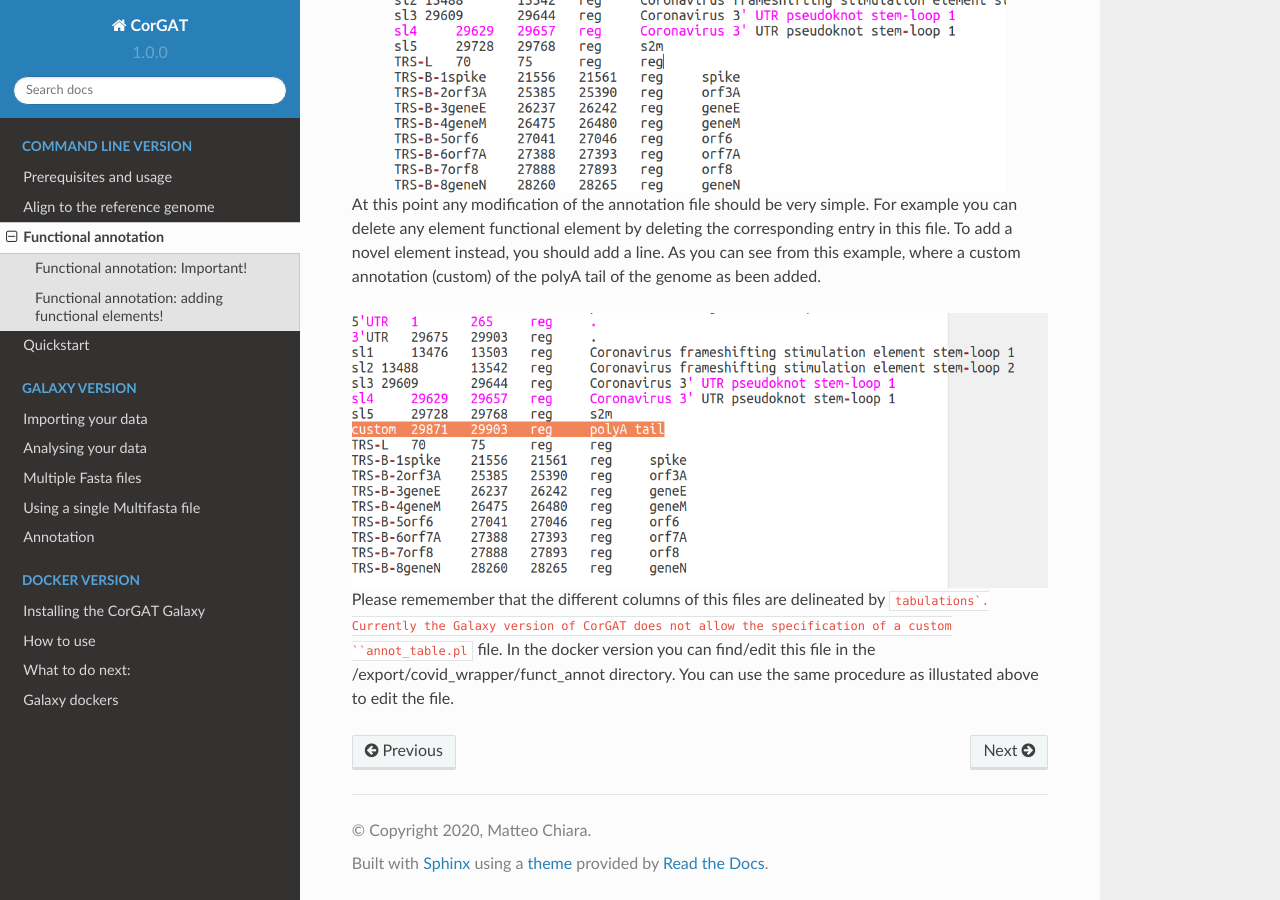
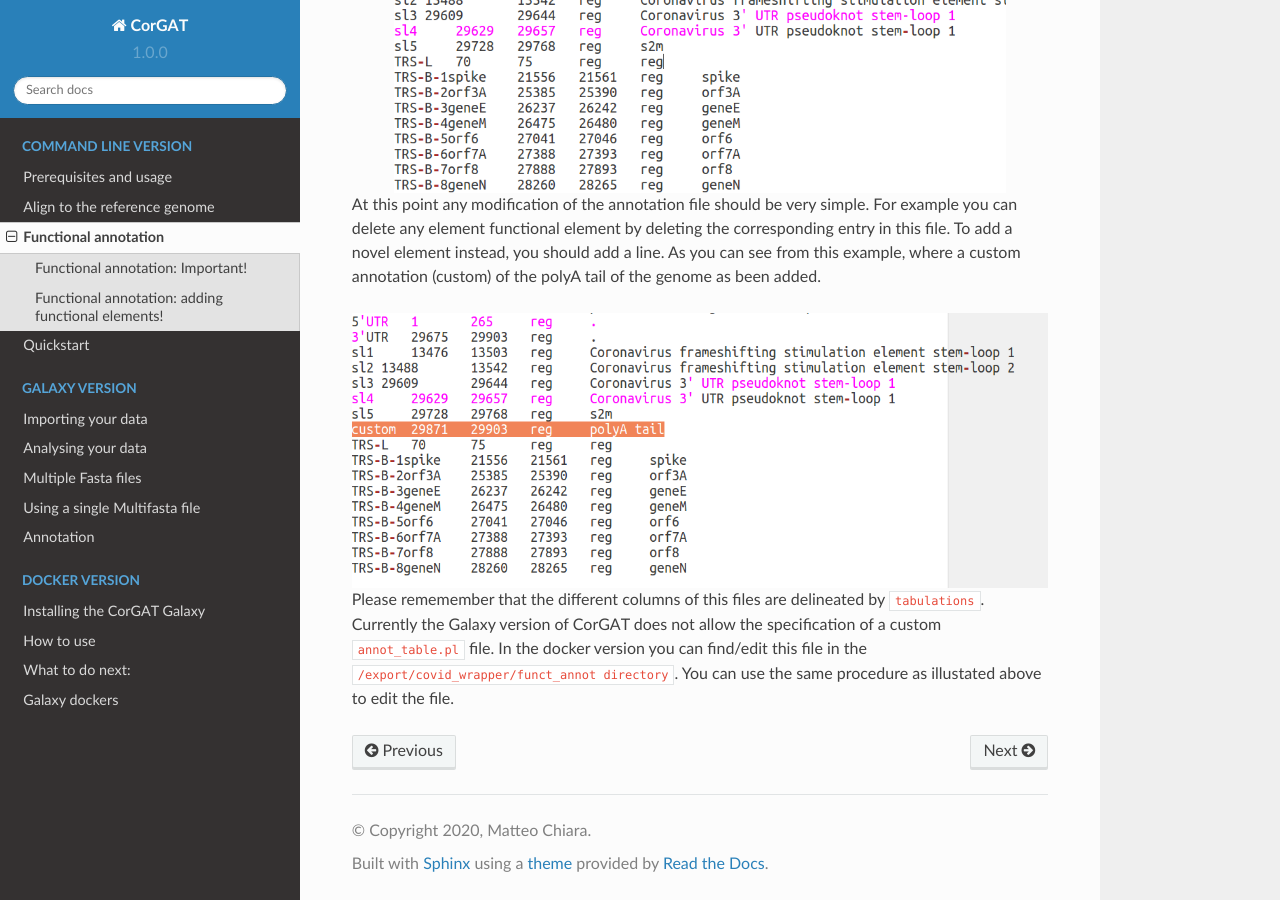
Before and after one commit to matteo14c/CorGAT, a Sphinx documentation site: the page built from Documentation/source/func_annotation.rst, in a window 1280 px wide and 900 px high, scrolled down 3658 px. Built offline with Sphinx 7.4.7 and the Read the Docs theme 2.0.0, drawn with Linux system fonts in a browser that asks for light colours.

```diff
--- a/Documentation/source/func_annotation.rst
+++ b/Documentation/source/func_annotation.rst
@@ -116,5 +116,5 @@ At this point any modification of the annotation file should be very simple. For
    :scale: 70%
    :align: center
 
-Please rememember that the different columns of this files are delineated by ``tabulations`. Currently the Galaxy version of CorGAT does not allow the specification of a custom ``annot_table.pl`` file. In the docker version you can find/edit this file in the /export/covid_wrapper/funct_annot directory.
+Please rememember that the different columns of this files are delineated by ``tabulations``. Currently the Galaxy version of CorGAT does not allow the specification of a custom ``annot_table.pl`` file. In the docker version you can find/edit this file in the ``/export/covid_wrapper/funct_annot directory``.
 You can use the same procedure as illustated above to edit the file.
```
